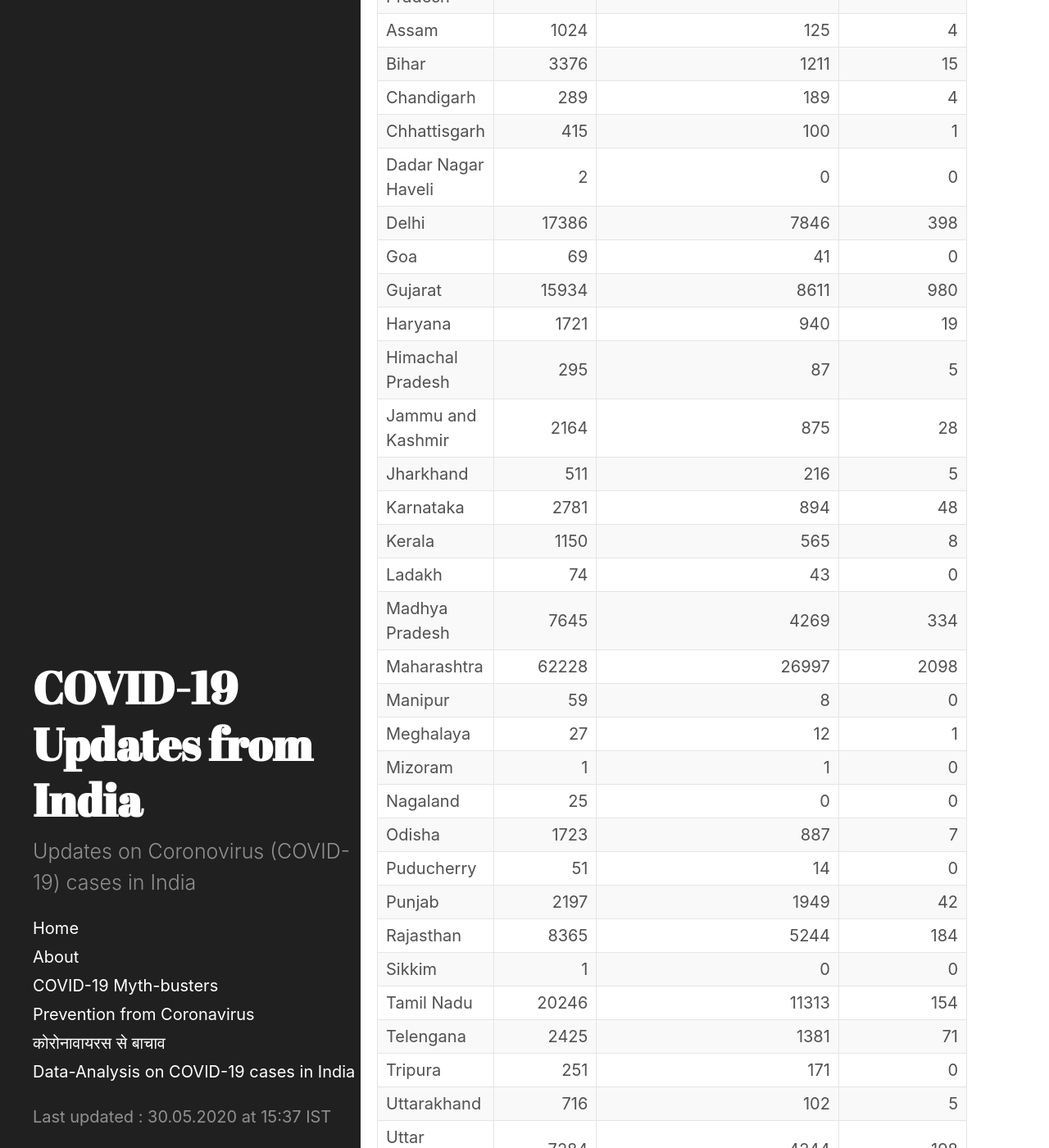
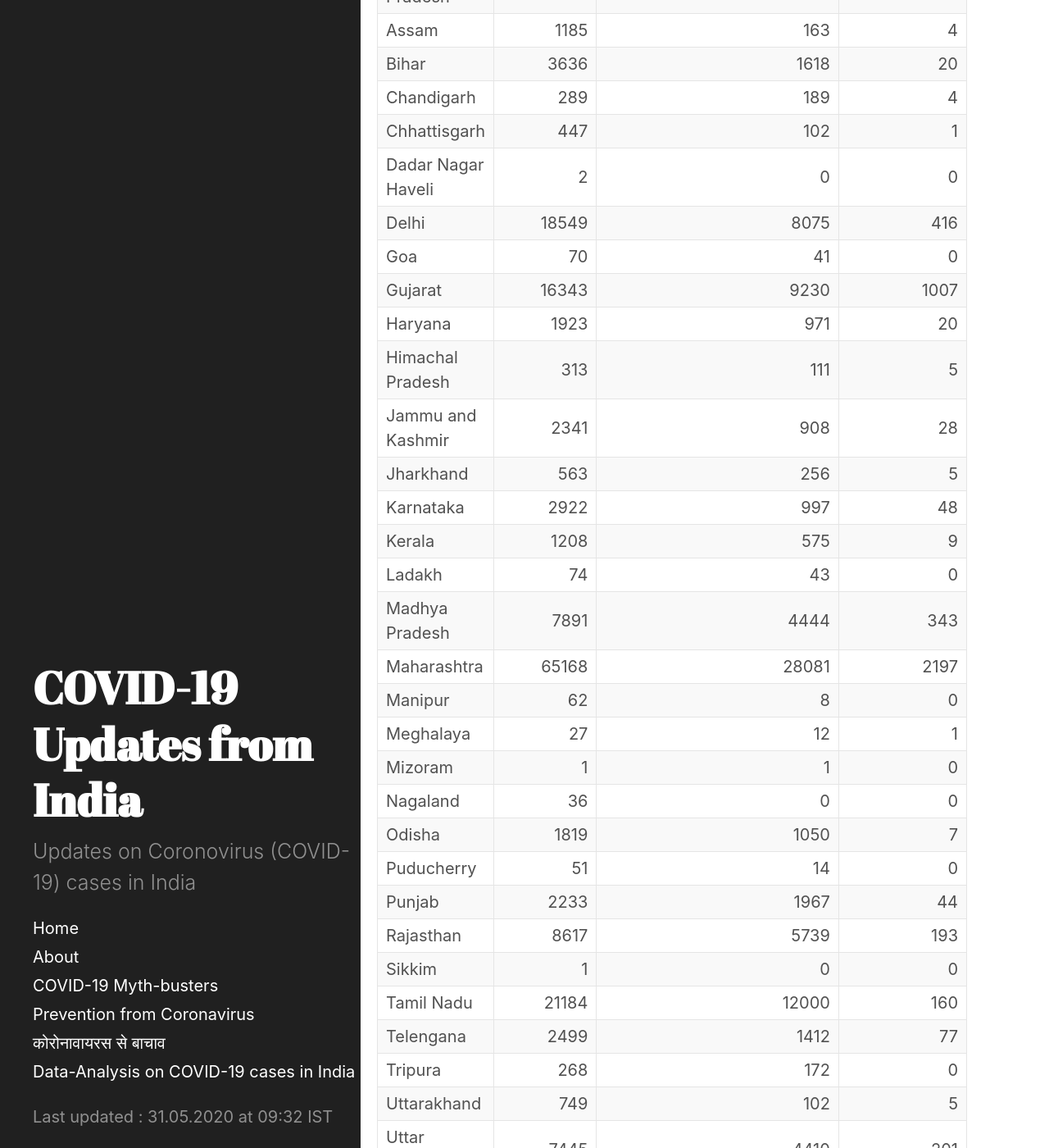
Before and after one commit to bhooraj/covid19updates-india, a Jekyll site: the page built from _posts/2020-05-31-home.md, in a window 1280 px wide and 1400 px high, scrolled down 930 px. Shown: the whole window at 82% size. Built offline with Jekyll 4.4.1, drawn with Linux system fonts in a browser that asks for light colours; some of the changed text lies outside the part shown.

Commit message:
31stMayUpdate

```diff
--- a/_data/last_updated.yml
+++ b/_data/last_updated.yml
@@ -1 +1 @@
-- updated_on : 30.05.2020 at 15:37 IST
+- updated_on : 31.05.2020 at 09:32 IST
--- /dev/null
+++ b/_includes/table-20200531-0932.md
@@ -0,0 +1,37 @@
+| Name of State / UT          |   Total Confirmed cases |   Cured/Discharged/Migrated |   Deaths ( more than 70% cases due to comorbidities ) |
+|:----------------------------|------------------------:|----------------------------:|------------------------------------------------------:|
+| Andaman and Nicobar Islands |                      33 |                          33 |                                                     0 |
+| Andhra Pradesh              |                    3569 |                        2289 |                                                    60 |
+| Arunachal Pradesh           |                       4 |                           1 |                                                     0 |
+| Assam                       |                    1185 |                         163 |                                                     4 |
+| Bihar                       |                    3636 |                        1618 |                                                    20 |
+| Chandigarh                  |                     289 |                         189 |                                                     4 |
+| Chhattisgarh                |                     447 |                         102 |                                                     1 |
+| Dadar Nagar Haveli          |                       2 |                           0 |                                                     0 |
+| Delhi                       |                   18549 |                        8075 |                                                   416 |
+| Goa                         |                      70 |                          41 |                                                     0 |
+| Gujarat                     |                   16343 |                        9230 |                                                  1007 |
+| Haryana                     |                    1923 |                         971 |                                                    20 |
+| Himachal Pradesh            |                     313 |                         111 |                                                     5 |
+| Jammu and Kashmir           |                    2341 |                         908 |                                                    28 |
+| Jharkhand                   |                     563 |                         256 |                                                     5 |
+| Karnataka                   |                    2922 |                         997 |                                                    48 |
+| Kerala                      |                    1208 |                         575 |                                                     9 |
+| Ladakh                      |                      74 |                          43 |                                                     0 |
+| Madhya Pradesh              |                    7891 |                        4444 |                                                   343 |
+| Maharashtra                 |                   65168 |                       28081 |                                                  2197 |
+| Manipur                     |                      62 |                           8 |                                                     0 |
+| Meghalaya                   |                      27 |                          12 |                                                     1 |
+| Mizoram                     |                       1 |                           1 |                                                     0 |
+| Nagaland                    |                      36 |                           0 |                                                     0 |
+| Odisha                      |                    1819 |                        1050 |                                                     7 |
+| Puducherry                  |                      51 |                          14 |                                                     0 |
+| Punjab                      |                    2233 |                        1967 |                                                    44 |
+| Rajasthan                   |                    8617 |                        5739 |                                                   193 |
+| Sikkim                      |                       1 |                           0 |                                                     0 |
+| Tamil Nadu                  |                   21184 |                       12000 |                                                   160 |
+| Telengana                   |                    2499 |                        1412 |                                                    77 |
+| Tripura                     |                     268 |                         172 |                                                     0 |
+| Uttarakhand                 |                     749 |                         102 |                                                     5 |
+| Uttar Pradesh               |                    7445 |                        4410 |                                                   201 |
+| West Bengal                 |                    5130 |                        1970 |                                                   309 |
--- a/_posts/2020-05-30-home.md
+++ b/_posts/2020-05-31-home.md
@@ -4,7 +4,7 @@
 last_update: true
 ---
 
-#### COVID-19 Cases in India (as on  30 May 2020, 08:00 IST ( IST)
+#### COVID-19 Cases in India (as on  31 May 2020, 08:00 IST ( IST)
 <div class="alert alert-primary" role="alert">
 <p id = "totalcases" style="font-size: 1.2rem; font-weight: bold;"></p>
 <p id = "totalrecovered" style="font-size: 1.2rem; font-weight: bold;"></p>
@@ -22,7 +22,7 @@
 
 <div class="datatable-begin"></div>
 
-{% include table-20200530-0916.md %}
+{% include table-20200531-0932.md %}
 
 <div class="datatable-end"></div>
 <br>
```
Also changed, not shown: _includes/charts-20200531-0933.html (added, +193 -0 lines), _posts/2020-05-21-Updates.md (renamed from _posts/2020-05-20-Updates.md, +4 -0 lines), _posts/2020-05-31-Latest-updates.md (renamed from _posts/2020-05-30-Latest-updates.md, +4 -5 lines), stats-and-charts.md (+2 -2 lines).
